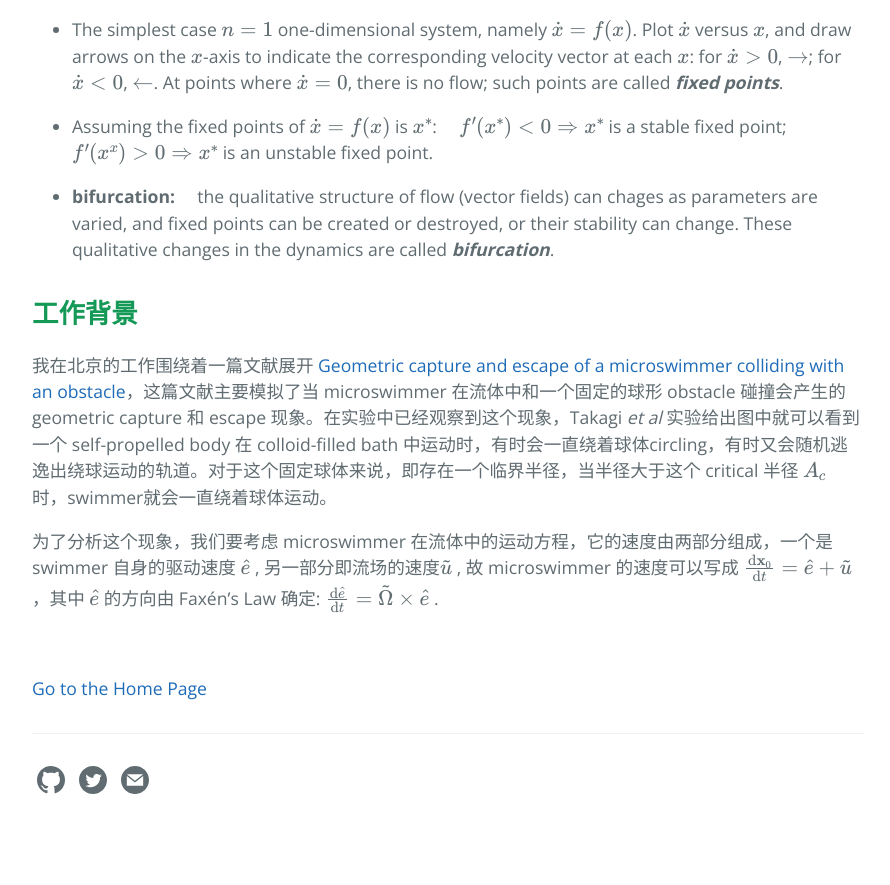
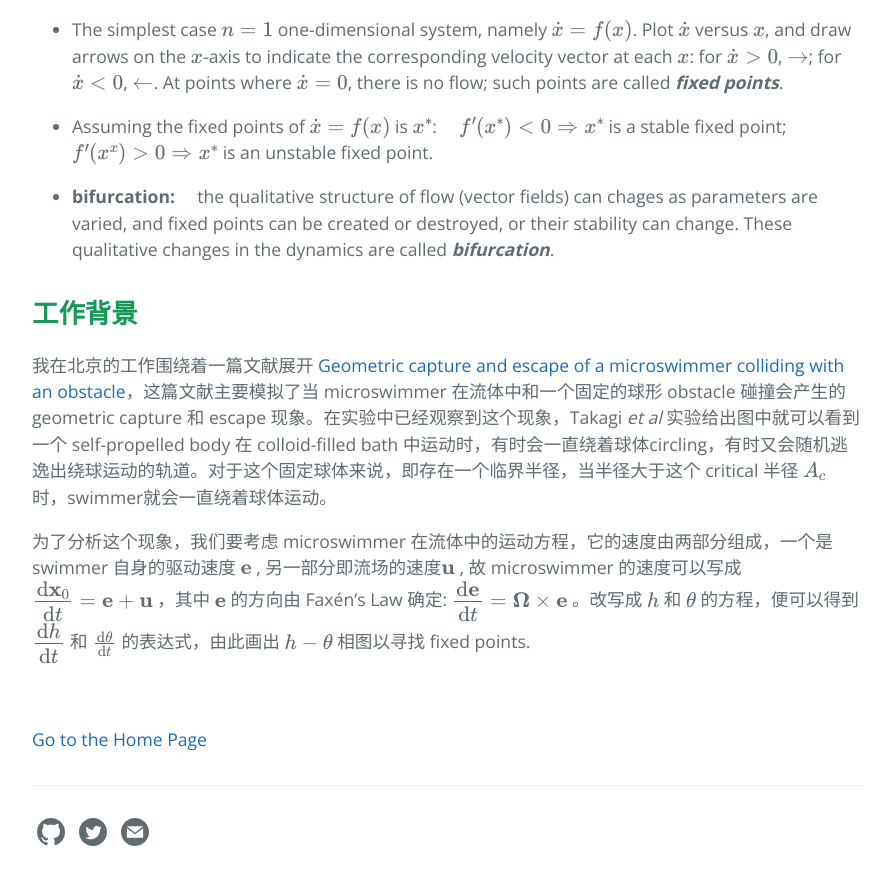
Before and after one commit to wwang721/wwang721.github.io, a Jekyll site: the page built from _posts/2019-8-16-CSRC_Results.md, in a window 1280 px wide and 900 px high, scrolled down 947 px. Shown: the top 885 px of the window, without its empty margins (192-1082 px from the left). Built offline with Jekyll 4.4.1, drawn with Linux system fonts in a browser that asks for light colours; formulas are drawn with MathJax 3; before the commit the page ends 1795 px from its top, so only the background shows below that.

Commit message:
:pencil:

```diff
--- a/_posts/2019-8-16-CSRC_Results.md
+++ b/_posts/2019-8-16-CSRC_Results.md
@@ -33,7 +33,8 @@ $$\dot{x}_n=f_n(x_1,\dots,x_n)$$
 
 我在北京的工作围绕着一篇文献展开 [Geometric capture and escape of a microswimmer colliding with an obstacle](https://pubs.rsc.org/en/content/articlelanding/2015/SM/C4SM02785J#!divAbstract "The Royal Society of Chemistry, Soft Matter, 2015")，这篇文献主要模拟了当 microswimmer 在流体中和一个固定的球形 obstacle 碰撞会产生的 geometric capture 和 escape 现象。在实验中已经观察到这个现象，Takagi *et al* 实验给出图中就可以看到一个 self-propelled body 在 colloid-filled bath 中运动时，有时会一直绕着球体circling，有时又会随机逃逸出绕球运动的轨道。对于这个固定球体来说，即存在一个临界半径，当半径大于这个 critical 半径 $$A_c$$ 时，swimmer就会一直绕着球体运动。
 
-为了分析这个现象，我们要考虑 microswimmer 在流体中的运动方程，它的速度由两部分组成，一个是 swimmer 自身的驱动速度 $$\hat{e}$$ , 另一部分即流场的速度$$\tilde{u}$$ , 故 microswimmer 的速度可以写成 $$\frac{\mathrm{d}\mathbf{x}_0}{\mathrm{d}t}=\hat{e}+\tilde{u}$$ ，其中 $$\hat{e}$$ 的方向由 Faxén's Law 确定: $$\frac{\mathrm{d}\hat{e}}{\mathrm{d}t}=\tilde{\Omega}\times\hat{e}$$ .
+为了分析这个现象，我们要考虑 microswimmer 在流体中的运动方程，它的速度由两部分组成，一个是 swimmer 自身的驱动速度 $$\mathbf{e}$$ , 另一部分即流场的速度$$\mathbf{u}$$ , 故 microswimmer 的速度可以写成 $$\dfrac{\mathrm{d}\mathbf{x}_0}{\mathrm{d}t}=\mathbf{e}+\mathbf{u}$$ ，其中 $$\mathbf{e}$$ 的方向由 Faxén's Law 确定: $$\dfrac{\mathrm{d}\mathbf{e}}{\mathrm{d}t}=\mathbf{\Omega}\times\mathbf{e}$$ 。改写成 $$h$$ 和 $$\theta$$ 的方程，便可以得到 $$\dfrac{\mathrm{d}h}{\mathrm{d}t}$$ 和 $$\frac{\mathrm{d}\theta}{\mathrm{d}t}$$ 的表达式，由此画出 $$h-\theta$$ 相图以寻找 fixed points.
+
 
 &ensp;
 
```
